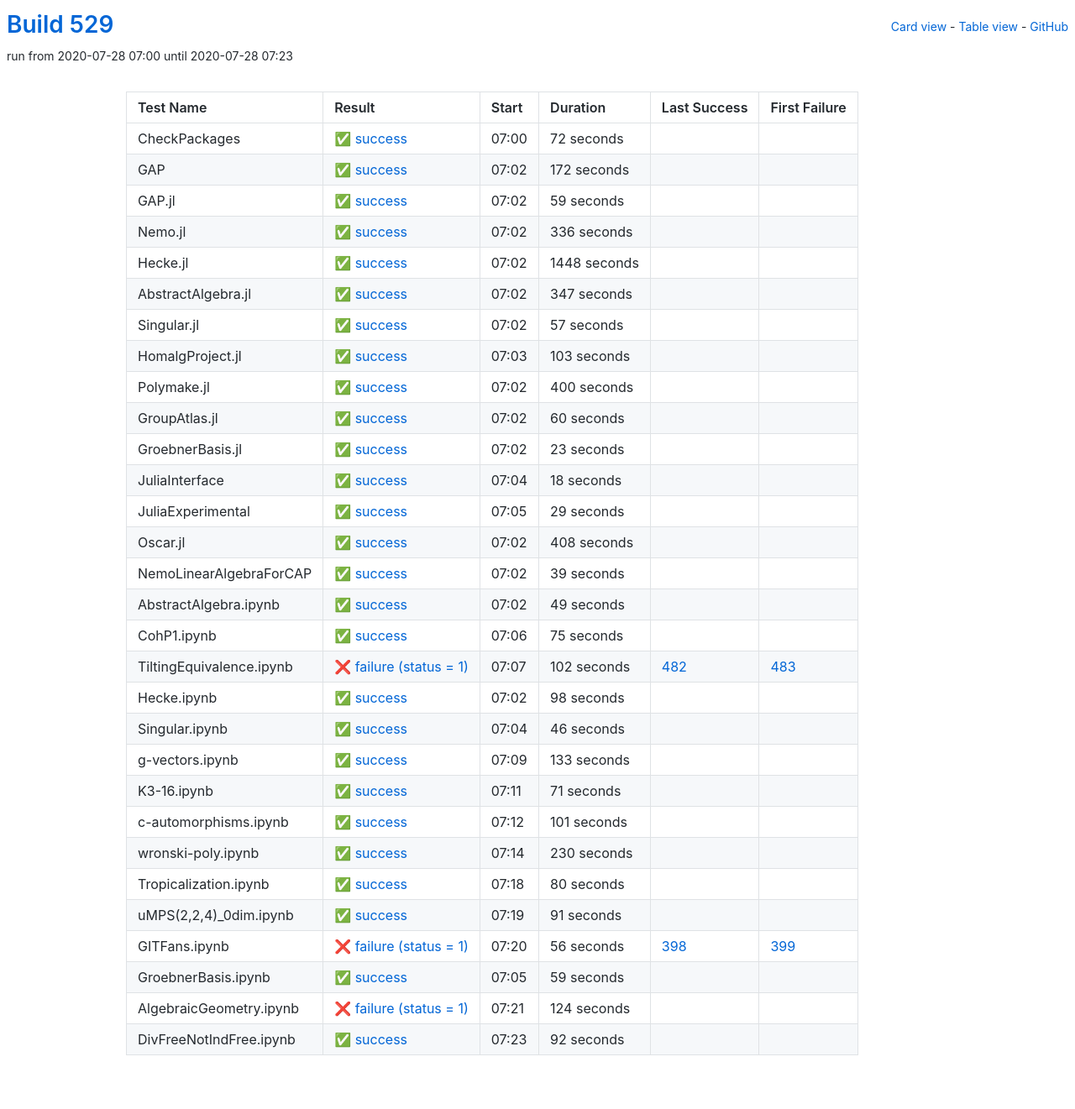
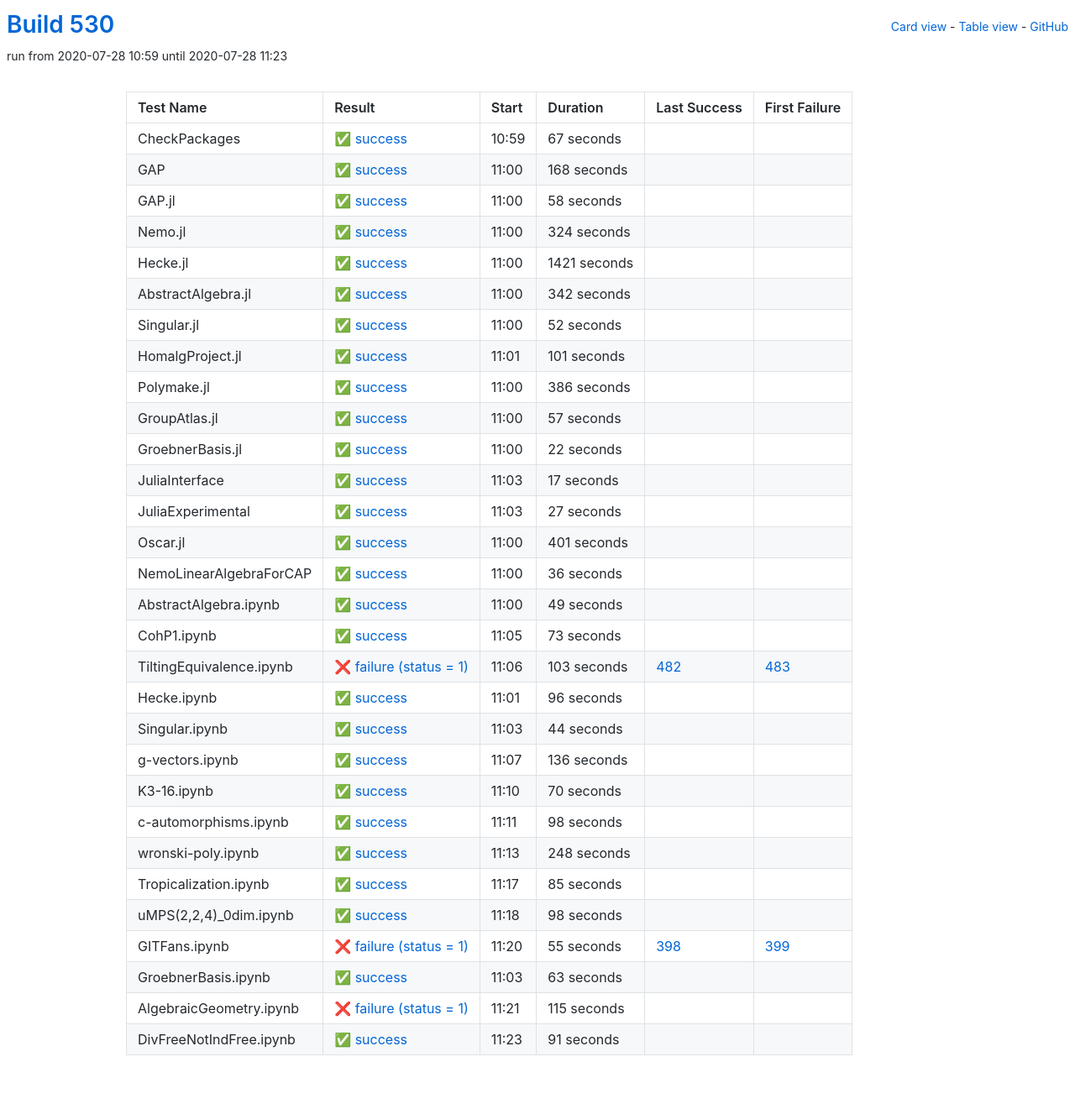
Before and after one commit to oscar-system/oscar-ci-status-stable, a Jekyll site: the page built from table.html, in a window 1280 px wide. Shown: the whole page at 84% size. Built offline with Jekyll 4.4.1, drawn with Linux system fonts in a browser that asks for light colours.

Commit message:
Build #530

```diff
--- a/_data/ci.yml
+++ b/_data/ci.yml
@@ -1,6 +1,6 @@
 ---
-build: 529
-build_url: https://oscarci.mathematik.uni-kl.de/job/oscar-stable/529/
+build: 530
+build_url: https://oscarci.mathematik.uni-kl.de/job/oscar-stable/530/
 job: oscar-stable
 organization: oscar-system
 repo: oscar-ci-status-stable
@@ -8,80 +8,116 @@ repourl: https://github.com/oscar-system/oscar-ci-status-stable
 tests:
 - name: CheckPackages
   id: checkpackages
-  log: https://oscarci.mathematik.uni-kl.de/job/oscar-stable/529/artifact/logs/build-529/CheckPackages.log
-  start: 2020-07-28 07:00
+  log: https://oscarci.mathematik.uni-kl.de/job/oscar-stable/530/artifact/logs/build-530/CheckPackages.log
+  start: 2020-07-28 10:59
   success: true
   exitcode: 0
   status: success
-  duration: 72
+  duration: 67
   last_success: false
   last_success_url:
   first_failure: false
   first_failure_url:
 - name: GAP
   id: gap
-  log: https://oscarci.mathematik.uni-kl.de/job/oscar-stable/529/artifact/logs/build-529/GAP.log
-  start: 2020-07-28 07:02
+  log: https://oscarci.mathematik.uni-kl.de/job/oscar-stable/530/artifact/logs/build-530/GAP.log
+  start: 2020-07-28 11:00
   success: true
   exitcode: 0
   status: success
-  duration: 172
+  duration: 168
   last_success: false
   last_success_url:
   first_failure: false
   first_failure_url:
 - name: GAP.jl
   id: gap-jl
-  log: https://oscarci.mathematik.uni-kl.de/job/oscar-stable/529/artifact/logs/build-529/GAP.jl.log
-  start: 2020-07-28 07:02
+  log: https://oscarci.mathematik.uni-kl.de/job/oscar-stable/530/artifact/logs/build-530/GAP.jl.log
+  start: 2020-07-28 11:00
   success: true
   exitcode: 0
   status: success
-  duration: 59
+  duration: 58
   last_success: false
   last_success_url:
   first_failure: false
   first_failure_url:
 - name: Nemo.jl
   id: nemo-jl
-  log: https://oscarci.mathematik.uni-kl.de/job/oscar-stable/529/artifact/logs/build-529/Nemo.jl.log
-  start: 2020-07-28 07:02
+  log: https://oscarci.mathematik.uni-kl.de/job/oscar-stable/530/artifact/logs/build-530/Nemo.jl.log
+  start: 2020-07-28 11:00
   success: true
   exitcode: 0
   status: success
-  duration: 336
+  duration: 324
   last_success: false
   last_success_url:
   first_failure: false
   first_failure_url:
 - name: Hecke.jl
   id: hecke-jl
-  log: https://oscarci.mathematik.uni-kl.de/job/oscar-stable/529/artifact/logs/build-529/Hecke.jl.log
-  start: 2020-07-28 07:02
+  log: https://oscarci.mathematik.uni-kl.de/job/oscar-stable/530/artifact/logs/build-530/Hecke.jl.log
+  start: 2020-07-28 11:00
   success: true
   exitcode: 0
   status: success
-  duration: 1448
+  duration: 1421
   last_success: false
   last_success_url:
   first_failure: false
   first_failure_url:
 - name: AbstractAlgebra.jl
   id: abstractalgebra-jl
-  log: https://oscarci.mathematik.uni-kl.de/job/oscar-stable/529/artifact/logs/build-529/AbstractAlgebra.jl.log
-  start: 2020-07-28 07:02
+  log: https://oscarci.mathematik.uni-kl.de/job/oscar-stable/530/artifact/logs/build-530/AbstractAlgebra.jl.log
+  start: 2020-07-28 11:00
   success: true
   exitcode: 0
   status: success
-  duration: 347
+  duration: 342
   last_success: false
   last_success_url:
   first_failure: false
   first_failure_url:
 - name: Singular.jl
   id: singular-jl
-  log: https://oscarci.mathematik.uni-kl.de/job/oscar-stable/529/artifact/logs/build-529/Singular.jl.log
-  start: 2020-07-28 07:02
+  log: https://oscarci.mathematik.uni-kl.de/job/oscar-stable/530/artifact/logs/build-530/Singular.jl.log
+  start: 2020-07-28 11:00
+  success: true
+  exitcode: 0
+  status: success
+  duration: 52
+  last_success: false
+  last_success_url:
+  first_failure: false
+  first_failure_url:
+- name: HomalgProject.jl
+  id: homalgproject-jl
+  log: https://oscarci.mathematik.uni-kl.de/job/oscar-stable/530/artifact/logs/build-530/HomalgProject.jl.log
+  start: 2020-07-28 11:01
+  success: true
+  exitcode: 0
+  status: success
+  duration: 101
+  last_success: false
+  last_success_url:
+  first_failure: false
+  first_failure_url:
+- name: Polymake.jl
+  id: polymake-jl
+  log: https://oscarci.mathematik.uni-kl.de/job/oscar-stable/530/artifact/logs/build-530/Polymake.jl.log
+  start: 2020-07-28 11:00
+  success: true
+  exitcode: 0
+  status: success
+  duration: 386
+  last_success: false
+  last_success_url:
+  first_failure: false
+  first_failure_url:
+- name: GroupAtlas.jl
+  id: groupatlas-jl
+  log: https://oscarci.mathematik.uni-kl.de/job/oscar-stable/530/artifact/logs/build-530/GroupAtlas.jl.log
+  start: 2020-07-28 11:00
   success: true
   exitcode: 0
   status: success
@@ -90,106 +126,70 @@ tests:
   last_success_url:
   first_failure: false
   first_failure_url:
-- name: HomalgProject.jl
-  id: homalgproject-jl
-  log: https://oscarci.mathematik.uni-kl.de/job/oscar-stable/529/artifact/logs/build-529/HomalgProject.jl.log
-  start: 2020-07-28 07:03
+- name: GroebnerBasis.jl
+  id: groebnerbasis-jl
+  log: https://oscarci.mathematik.uni-kl.de/job/oscar-stable/530/artifact/logs/build-530/GroebnerBasis.jl.log
+  start: 2020-07-28 11:00
   success: true
   exitcode: 0
   status: success
-  duration: 103
-  last_success: false
-  last_success_url:
-  first_failure: false
-  first_failure_url:
-- name: Polymake.jl
-  id: polymake-jl
-  log: https://oscarci.mathematik.uni-kl.de/job/oscar-stable/529/artifact/logs/build-529/Polymake.jl.log
-  start: 2020-07-28 07:02
-  success: true
-  exitcode: 0
-  status: success
-  duration: 400
-  last_success: false
-  last_success_url:
-  first_failure: false
-  first_failure_url:
-- name: GroupAtlas.jl
-  id: groupatlas-jl
-  log: https://oscarci.mathematik.uni-kl.de/job/oscar-stable/529/artifact/logs/build-529/GroupAtlas.jl.log
-  start: 2020-07-28 07:02
-  success: true
-  exitcode: 0
-  status: success
-  duration: 60
-  last_success: false
-  last_success_url:
-  first_failure: false
-  first_failure_url:
-- name: GroebnerBasis.jl
-  id: groebnerbasis-jl
-  log: https://oscarci.mathematik.uni-kl.de/job/oscar-stable/529/artifact/logs/build-529/GroebnerBasis.jl.log
-  start: 2020-07-28 07:02
-  success: true
-  exitcode: 0
-  status: success
-  duration: 23
+  duration: 22
   last_success: false
   last_success_url:
   first_failure: false
   first_failure_url:
 - name: JuliaInterface
   id: juliainterface
-  log: https://oscarci.mathematik.uni-kl.de/job/oscar-stable/529/artifact/logs/build-529/JuliaInterface.log
-  start: 2020-07-28 07:04
+  log: https://oscarci.mathematik.uni-kl.de/job/oscar-stable/530/artifact/logs/build-530/JuliaInterface.log
+  start: 2020-07-28 11:03
   success: true
   exitcode: 0
   status: success
-  duration: 18
+  duration: 17
   last_success: false
   last_success_url:
   first_failure: false
   first_failure_url:
 - name: JuliaExperimental
   id: juliaexperimental
-  log: https://oscarci.mathematik.uni-kl.de/job/oscar-stable/529/artifact/logs/build-529/JuliaExperimental.log
-  start: 2020-07-28 07:05
+  log: https://oscarci.mathematik.uni-kl.de/job/oscar-stable/530/artifact/logs/build-530/JuliaExperimental.log
+  start: 2020-07-28 11:03
   success: true
   exitcode: 0
   status: success
-  duration: 29
+  duration: 27
   last_success: false
   last_success_url:
   first_failure: false
   first_failure_url:
 - name: Oscar.jl
   id: oscar-jl
-  log: https://oscarci.mathematik.uni-kl.de/job/oscar-stable/529/artifact/logs/build-529/Oscar.jl.log
-  start: 2020-07-28 07:02
+  log: https://oscarci.mathematik.uni-kl.de/job/oscar-stable/530/artifact/logs/build-530/Oscar.jl.log
+  start: 2020-07-28 11:00
   success: true
   exitcode: 0
   status: success
-  duration: 408
+  duration: 401
   last_success: false
   last_success_url:
   first_failure: false
   first_failure_url:
 - name: NemoLinearAlgebraForCAP
   id: nemolinearalgebraforcap
-  log: https://oscarci.mathematik.uni-kl.de/job/oscar-stable/529/artifact/logs/build-529/NemoLinearAlgebraForCAP.log
-  start: 2020-07-28 07:02
+  log: https://oscarci.mathematik.uni-kl.de/job/oscar-stable/530/artifact/logs/build-530/NemoLinearAlgebraForCAP.log
+  start: 2020-07-28 11:00
   success: true
   exitcode: 0
   status: success
-  duration: 39
+  duration: 36
   last_success: false
   last_success_url:
   first_failure: false
   first_failure_url:
 - name: AbstractAlgebra.ipynb
   id: abstractalgebra-ipynb
-  log: https://oscarci.mathematik.uni-kl.de/job/oscar-stable/529/artifact/logs/build-529/AbstractAlgebra.ipynb.log
-  start: 2020-07-28 07:02
+  log: https://oscarci.mathematik.uni-kl.de/job/oscar-stable/530/artifact/logs/build-530/AbstractAlgebra.ipynb.log
+  start: 2020-07-28 11:00
   success: true
   exitcode: 0
   status: success
@@ -200,32 +200,80 @@ tests:
   first_failure_url:
 - name: CohP1.ipynb
   id: cohp1-ipynb
-  log: https://oscarci.mathematik.uni-kl.de/job/oscar-stable/529/artifact/logs/build-529/CohP1.ipynb.log
-  start: 2020-07-28 07:06
+  log: https://oscarci.mathematik.uni-kl.de/job/oscar-stable/530/artifact/logs/build-530/CohP1.ipynb.log
+  start: 2020-07-28 11:05
   success: true
   exitcode: 0
   status: success
-  duration: 75
+  duration: 73
   last_success: false
   last_success_url:
   first_failure: false
   first_failure_url:
 - name: TiltingEquivalence.ipynb
   id: tiltingequivalence-ipynb
-  log: https://oscarci.mathematik.uni-kl.de/job/oscar-stable/529/artifact/logs/build-529/TiltingEquivalence.ipynb.log
-  start: 2020-07-28 07:07
+  log: https://oscarci.mathematik.uni-kl.de/job/oscar-stable/530/artifact/logs/build-530/TiltingEquivalence.ipynb.log
+  start: 2020-07-28 11:06
   success: false
   exitcode: 1
   status: failure
-  duration: 102
+  duration: 103
   last_success: 482
   last_success_url: https://oscarci.mathematik.uni-kl.de/job/oscar-stable/482/
   first_failure: 483
   first_failure_url: https://oscarci.mathematik.uni-kl.de/job/oscar-stable/483/
 - name: Hecke.ipynb
   id: hecke-ipynb
-  log: https://oscarci.mathematik.uni-kl.de/job/oscar-stable/529/artifact/logs/build-529/Hecke.ipynb.log
-  start: 2020-07-28 07:02
+  log: https://oscarci.mathematik.uni-kl.de/job/oscar-stable/530/artifact/logs/build-530/Hecke.ipynb.log
+  start: 2020-07-28 11:01
+  success: true
+  exitcode: 0
+  status: success
+  duration: 96
+  last_success: false
+  last_success_url:
+  first_failure: false
+  first_failure_url:
+- name: Singular.ipynb
+  id: singular-ipynb
+  log: https://oscarci.mathematik.uni-kl.de/job/oscar-stable/530/artifact/logs/build-530/Singular.ipynb.log
+  start: 2020-07-28 11:03
+  success: true
+  exitcode: 0
+  status: success
+  duration: 44
+  last_success: false
+  last_success_url:
+  first_failure: false
+  first_failure_url:
+- name: g-vectors.ipynb
+  id: g-vectors-ipynb
+  log: https://oscarci.mathematik.uni-kl.de/job/oscar-stable/530/artifact/logs/build-530/g-vectors.ipynb.log
+  start: 2020-07-28 11:07
+  success: true
+  exitcode: 0
+  status: success
+  duration: 136
+  last_success: false
+  last_success_url:
+  first_failure: false
+  first_failure_url:
+- name: K3-16.ipynb
+  id: k3-16-ipynb
+  log: https://oscarci.mathematik.uni-kl.de/job/oscar-stable/530/artifact/logs/build-530/K3-16.ipynb.log
+  start: 2020-07-28 11:10
+  success: true
+  exitcode: 0
+  status: success
+  duration: 70
+  last_success: false
+  last_success_url:
+  first_failure: false
+  first_failure_url:
+- name: c-automorphisms.ipynb
+  id: c-automorphisms-ipynb
+  log: https://oscarci.mathematik.uni-kl.de/job/oscar-stable/530/artifact/logs/build-530/c-automorphisms.ipynb.log
+  start: 2020-07-28 11:11
   success: true
   exitcode: 0
   status: success
@@ -234,82 +282,82 @@ tests:
   last_success_url:
   first_failure: false
   first_failure_url:
-- name: Singular.ipynb
-  id: singular-ipynb
-  log: https://oscarci.mathematik.uni-kl.de/job/oscar-stable/529/artifact/logs/build-529/Singular.ipynb.log
-  start: 2020-07-28 07:04
+- name: wronski-poly.ipynb
+  id: wronski-poly-ipynb
+  log: https://oscarci.mathematik.uni-kl.de/job/oscar-stable/530/artifact/logs/build-530/wronski-poly.ipynb.log
+  start: 2020-07-28 11:13
   success: true
   exitcode: 0
   status: success
-  duration: 46
-  last_success: false
-  last_success_url:
-  first_failure: false
-  first_failure_url:
-- name: g-vectors.ipynb
-  id: g-vectors-ipynb
-  log: https://oscarci.mathematik.uni-kl.de/job/oscar-stable/529/artifact/logs/build-529/g-vectors.ipynb.log
-  start: 2020-07-28 07:09
-  success: true
-  exitcode: 0
-  status: success
-  duration: 133
-  last_success: false
-  last_success_url:
-  first_failure: false
-  first_failure_url:
-- name: K3-16.ipynb
-  id: k3-16-ipynb
-  log: https://oscarci.mathematik.uni-kl.de/job/oscar-stable/529/artifact/logs/build-529/K3-16.ipynb.log
-  start: 2020-07-28 07:11
-  success: true
-  exitcode: 0
-  status: success
-  duration: 71
-  last_success: false
-  last_success_url:
-  first_failure: false
-  first_failure_url:
-- name: c-automorphisms.ipynb
-  id: c-automorphisms-ipynb
-  log: https://oscarci.mathematik.uni-kl.de/job/oscar-stable/529/artifact/logs/build-529/c-automorphisms.ipynb.log
-  start: 2020-07-28 07:12
-  success: true
-  exitcode: 0
-  status: success
-  duration: 101
-  last_success: false
-  last_success_url:
-  first_failure: false
-  first_failure_url:
-- name: wronski-poly.ipynb
-  id: wronski-poly-ipynb
-  log: https://oscarci.mathematik.uni-kl.de/job/oscar-stable/529/artifact/logs/build-529/wronski-poly.ipynb.log
-  start: 2020-07-28 07:14
-  success: true
-  exitcode: 0
-  status: success
-  duration: 230
+  duration: 248
   last_success: false
   last_success_url:
   first_failure: false
   first_failure_url:
 - name: Tropicalization.ipynb
   id: tropicalization-ipynb
-  log: https://oscarci.mathematik.uni-kl.de/job/oscar-stable/529/artifact/logs/build-529/Tropicalization.ipynb.log
-  start: 2020-07-28 07:18
+  log: https://oscarci.mathematik.uni-kl.de/job/oscar-stable/530/artifact/logs/build-530/Tropicalization.ipynb.log
+  start: 2020-07-28 11:17
   success: true
   exitcode: 0
   status: success
-  duration: 80
+  duration: 85
   last_success: false
   last_success_url:
   first_failure: false
   first_failure_url:
 - name: uMPS(2,2,4)_0dim.ipynb
   id: umps-2-2-4-0dim-ipynb
-  log: https://oscarci.mathematik.uni-kl.de/job/oscar-stable/529/artifact/logs/build-529/uMPS-2-2-4-_0dim.ipynb.log
-  start: 2020-07-28 07:19
+  log: https://oscarci.mathematik.uni-kl.de/job/oscar-stable/530/artifact/logs/build-530/uMPS-2-2-4-_0dim.ipynb.log
+  start: 2020-07-28 11:18
+  success: true
+  exitcode: 0
+  status: success
+  duration: 98
+  last_success: false
+  last_success_url:
+  first_failure: false
+  first_failure_url:
+- name: GITFans.ipynb
+  id: gitfans-ipynb
+  log: https://oscarci.mathematik.uni-kl.de/job/oscar-stable/530/artifact/logs/build-530/GITFans.ipynb.log
+  start: 2020-07-28 11:20
+  success: false
+  exitcode: 1
+  status: failure
+  duration: 55
+  last_success: 398
+  last_success_url: https://oscarci.mathematik.uni-kl.de/job/oscar-stable/398/
+  first_failure: 399
+  first_failure_url: https://oscarci.mathematik.uni-kl.de/job/oscar-stable/399/
+- name: GroebnerBasis.ipynb
+  id: groebnerbasis-ipynb
+  log: https://oscarci.mathematik.uni-kl.de/job/oscar-stable/530/artifact/logs/build-530/GroebnerBasis.ipynb.log
+  start: 2020-07-28 11:03
+  success: true
+  exitcode: 0
+  status: success
+  duration: 63
+  last_success: false
+  last_success_url:
+  first_failure: false
+  first_failure_url:
+- name: AlgebraicGeometry.ipynb
+  id: algebraicgeometry-ipynb
+  log: https://oscarci.mathematik.uni-kl.de/job/oscar-stable/530/artifact/logs/build-530/AlgebraicGeometry.ipynb.log
+  start: 2020-07-28 11:21
+  success: false
+  exitcode: 1
+  status: failure
+  duration: 115
+  last_success: false
+  last_success_url:
+  first_failure: false
+  first_failure_url:
+- name: DivFreeNotIndFree.ipynb
+  id: divfreenotindfree-ipynb
+  log: https://oscarci.mathematik.uni-kl.de/job/oscar-stable/530/artifact/logs/build-530/DivFreeNotIndFree.ipynb.log
+  start: 2020-07-28 11:23
   success: true
   exitcode: 0
   status: success
@@ -318,51 +366,3 @@ tests:
   last_success_url:
   first_failure: false
   first_failure_url:
-- name: GITFans.ipynb
-  id: gitfans-ipynb
-  log: https://oscarci.mathematik.uni-kl.de/job/oscar-stable/529/artifact/logs/build-529/GITFans.ipynb.log
-  start: 2020-07-28 07:20
-  success: false
-  exitcode: 1
-  status: failure
-  duration: 56
-  last_success: 398
-  last_success_url: https://oscarci.mathematik.uni-kl.de/job/oscar-stable/398/
-  first_failure: 399
-  first_failure_url: https://oscarci.mathematik.uni-kl.de/job/oscar-stable/399/
-- name: GroebnerBasis.ipynb
-  id: groebnerbasis-ipynb
-  log: https://oscarci.mathematik.uni-kl.de/job/oscar-stable/529/artifact/logs/build-529/GroebnerBasis.ipynb.log
-  start: 2020-07-28 07:05
-  success: true
-  exitcode: 0
-  status: success
-  duration: 59
-  last_success: false
-  last_success_url:
-  first_failure: false
-  first_failure_url:
-- name: AlgebraicGeometry.ipynb
-  id: algebraicgeometry-ipynb
-  log: https://oscarci.mathematik.uni-kl.de/job/oscar-stable/529/artifact/logs/build-529/AlgebraicGeometry.ipynb.log
-  start: 2020-07-28 07:21
-  success: false
-  exitcode: 1
-  status: failure
-  duration: 124
-  last_success: false
-  last_success_url:
-  first_failure: false
-  first_failure_url:
-- name: DivFreeNotIndFree.ipynb
-  id: divfreenotindfree-ipynb
-  log: https://oscarci.mathematik.uni-kl.de/job/oscar-stable/529/artifact/logs/build-529/DivFreeNotIndFree.ipynb.log
-  start: 2020-07-28 07:23
-  success: true
-  exitcode: 0
-  status: success
-  duration: 92
-  last_success: false
-  last_success_url:
-  first_failure: false
-  first_failure_url:
```
Also changed, not shown: README.md.
